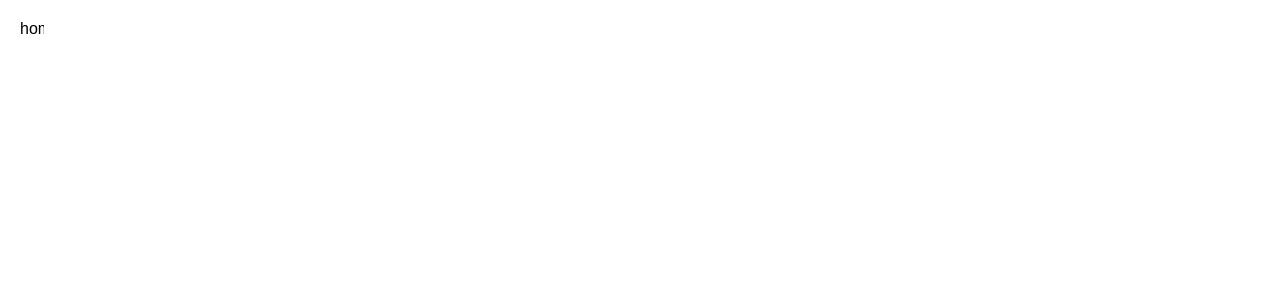
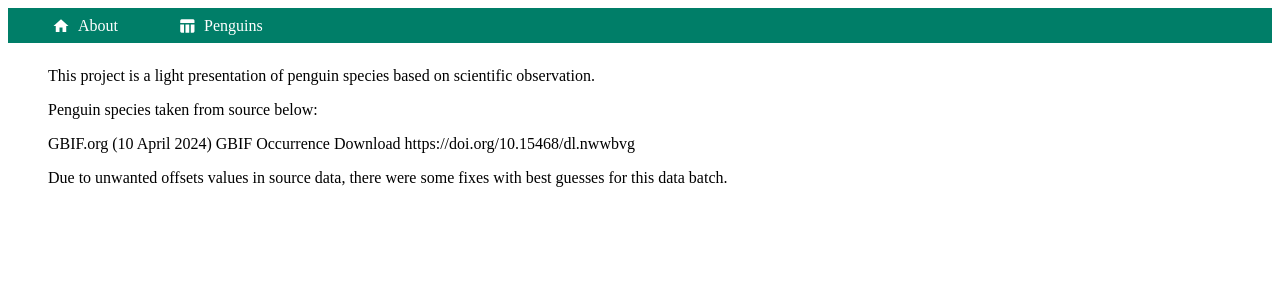
Before and after one commit to slawosek/Penguins, an Angular app in the folder penguin-ng/: page /about in a window 1280 px wide. Before the commit this address led to /. Shown: the top 300 px of the page. Built offline with nearby package versions, Linux system fonts and the light colour scheme.

Commit message:
refactor: styles refactor for current components and about view component

```diff
--- a/penguin-ng/src/app/app-routing.module.ts
+++ b/penguin-ng/src/app/app-routing.module.ts
@@ -1,6 +1,7 @@
 import { NgModule } from '@angular/core';
 import { RouterModule, Routes } from '@angular/router';
 import { PenguinTableViewComponent } from "./penguin/view/penguin-table-view/penguin-table-view.component";
+import { AboutComponent } from "./info/view/about/about.component";
 
 /**
  * Global navigation routes.
@@ -9,6 +10,10 @@ const routes: Routes = [
   {
     path: 'penguin/table',
     component: PenguinTableViewComponent,
+  },
+  {
+    path: 'about',
+    component: AboutComponent
   }
 ];
 
--- a/penguin-ng/src/app/app.module.ts
+++ b/penguin-ng/src/app/app.module.ts
@@ -13,15 +13,9 @@ import { MatToolbarModule } from '@angular/material/toolbar';
 import { MatSidenavModule } from '@angular/material/sidenav';
 import { MatIconModule } from '@angular/material/icon';
 import { MatListModule } from '@angular/material/list';
-import {
-  CdkCell,
-  CdkCellDef,
-  CdkColumnDef,
-  CdkHeaderCell,
-  CdkHeaderCellDef, CdkHeaderRow,
-  CdkHeaderRowDef, CdkRow,
-  CdkRowDef, CdkTable
-} from "@angular/cdk/table";
+import { CdkTableModule } from "@angular/cdk/table";
+import { MatMenu, MatMenuItem, MatMenuTrigger } from "@angular/material/menu";
+import { AboutComponent } from './info/view/about/about.component';
 
 /**
  * Application main module.
@@ -31,7 +25,8 @@ import {
     AppComponent,
     MainComponent,
     MainNavigationComponent,
-    PenguinTableViewComponent
+    PenguinTableViewComponent,
+    AboutComponent
   ],
   imports: [
     AppRoutingModule,
@@ -43,16 +38,10 @@ import {
     MatSidenavModule,
     MatIconModule,
     MatListModule,
-    CdkHeaderCell,
-    CdkCell,
-    CdkColumnDef,
-    CdkHeaderRowDef,
-    CdkRowDef,
-    CdkCellDef,
-    CdkHeaderCellDef,
-    CdkHeaderRow,
-    CdkRow,
-    CdkTable
+    CdkTableModule,
+    MatMenu,
+    MatMenuItem,
+    MatMenuTrigger
   ],
   providers: [
 
--- /dev/null
+++ b/penguin-ng/src/app/info/view/about/about.component.html
@@ -0,0 +1,4 @@
+<p>This project is a light presentation of penguin species based on scientific observation.</p>
+<p>Penguin species taken from source below:</p>
+<p>GBIF.org (10 April 2024) GBIF Occurrence Download  https://doi.org/10.15468/dl.nwwbvg</p>
+<p>Due to unwanted offsets values in source data, there were some fixes with best guesses for this data batch.</p>
--- a/penguin-ng/src/app/layout/main-navigation/main-navigation.component.html
+++ b/penguin-ng/src/app/layout/main-navigation/main-navigation.component.html
@@ -1,3 +1,16 @@
-<button mat-icon-button color="primary" routerLink="penguin/table">
-  <mat-icon>home</mat-icon>
-</button>
+<nav class="main-navigation">
+  <ul class="main-navigation__items">
+    <li class="main-navigation__item">
+      <button mat-raised-button routerLink="about">
+        <mat-icon>home</mat-icon>
+        About
+      </button>
+    </li>
+    <li class="main-navigation__item">
+      <button mat-raised-button routerLink="penguin/table">
+        <mat-icon>table_chart</mat-icon>
+        Penguins
+      </button>
+    </li>
+  </ul>
+</nav>
--- a/penguin-ng/src/app/layout/main/main.component.css
+++ b/penguin-ng/src/app/layout/main/main.component.css
@@ -0,0 +1,15 @@
+@media only screen and (max-width: 500px) {
+  .main {
+    margin: 0 0;
+  }
+}
+
+@media only screen and (min-width: 500px) {
+  .main {
+    margin: 0 2rem;
+  }
+}
+
+.main {
+  padding: 0.5rem;
+}
--- a/penguin-ng/src/app/layout/main/main.component.html
+++ b/penguin-ng/src/app/layout/main/main.component.html
@@ -1,3 +1,3 @@
-<main>
+<main class="main">
   <router-outlet></router-outlet>
 </main>
--- a/penguin-ng/src/index.html
+++ b/penguin-ng/src/index.html
@@ -6,6 +6,7 @@
   <base href="/">
   <meta name="viewport" content="width=device-width, initial-scale=1">
   <link rel="icon" type="image/x-icon" href="favicon.ico">
+  <link href="https://fonts.googleapis.com/icon?family=Material+Icons" rel="stylesheet">
 </head>
 <body>
   <app-root></app-root>
--- a/penguin-ng/src/styles.css
+++ b/penguin-ng/src/styles.css
@@ -13,3 +13,24 @@
 .article__header {
   margin: 1rem 0;
 }
+
+.main-navigation__item {
+  display: block;
+}
+
+.main-navigation {
+  padding: 0.5rem 2rem;
+  position: sticky;
+  top:0;
+  background-color: #007e68;
+  z-index: 10;
+}
+
+.main-navigation__items {
+  padding: 0;
+  margin: 0;
+  display: flex;
+  flex-wrap: wrap;
+  gap: 2rem;
+  color: #ffffff;
+}
```
Also changed, not shown: penguin-ng/src/app/info/view/about/about.component.ts (added, +13 -0 lines), penguin-ng/src/app/info/view/about/about.component.css (added), 1 other file (tests, documents, lock files or other folders).
